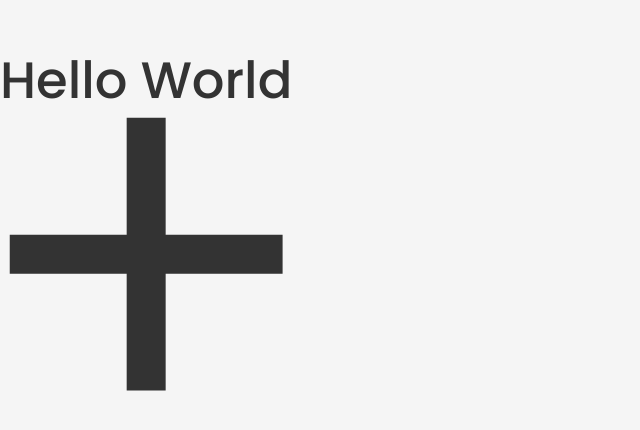
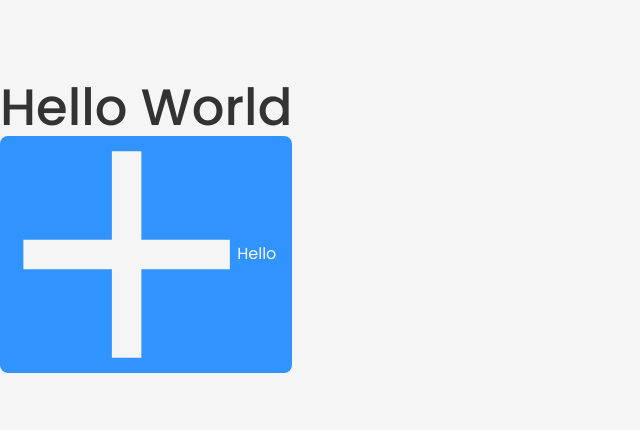
Before and after one commit to JanSkrzynski/life-counter-app, a React (Vite) app: page / in a window 1280 px wide. Shown: the part 174-604 px from the top of the page, without its empty margins (0-640 px from the left). Built offline with nearby package versions, Linux system fonts and the light colour scheme.

Commit message:
added tag, need to fix problem with icon height and width

```diff
--- a/src/App.jsx
+++ b/src/App.jsx
@@ -1,12 +1,14 @@
 import "./App.css";
 import Icon from "./view/components/Icon/Icon";
+import Tag from "./view/components/Tag/Tag";
 
 function App() {
   return (
     <>
       <h1>Hello World</h1>
 
-      <Icon name="ADD" />
+      <Tag tagText="Hello" iconName="add" />
+      {/* <Icon name="sportsSoccer" /> */}
     </>
   );
 }
--- a/src/view/components/Tag/Tag.jsx
+++ b/src/view/components/Tag/Tag.jsx
@@ -1,7 +1,14 @@
 import React from "react";
+import style from "./Tag.module.css";
+import Icon from "../Icon/Icon";
 
-const Tag = () => {
-  return <span></span>;
+const Tag = ({ iconName, tagText = "Tag" }) => {
+  return (
+    <div className={style.tag}>
+      {iconName && <Icon name={iconName} />}
+      {tagText}
+    </div>
+  );
 };
 
 export default Tag;
--- a/src/view/components/Tag/Tag.module.css
+++ b/src/view/components/Tag/Tag.module.css
@@ -0,0 +1,9 @@
+.tag {
+  display: flex;
+  align-items: center;
+  padding: var(--spacing-small) var(--spacing-medium);
+  border-radius: var(--border-radius-medium);
+  background-color: var(--clr-link);
+  color: var(--clr-primary-background);
+  cursor: pointer;
+}
```
